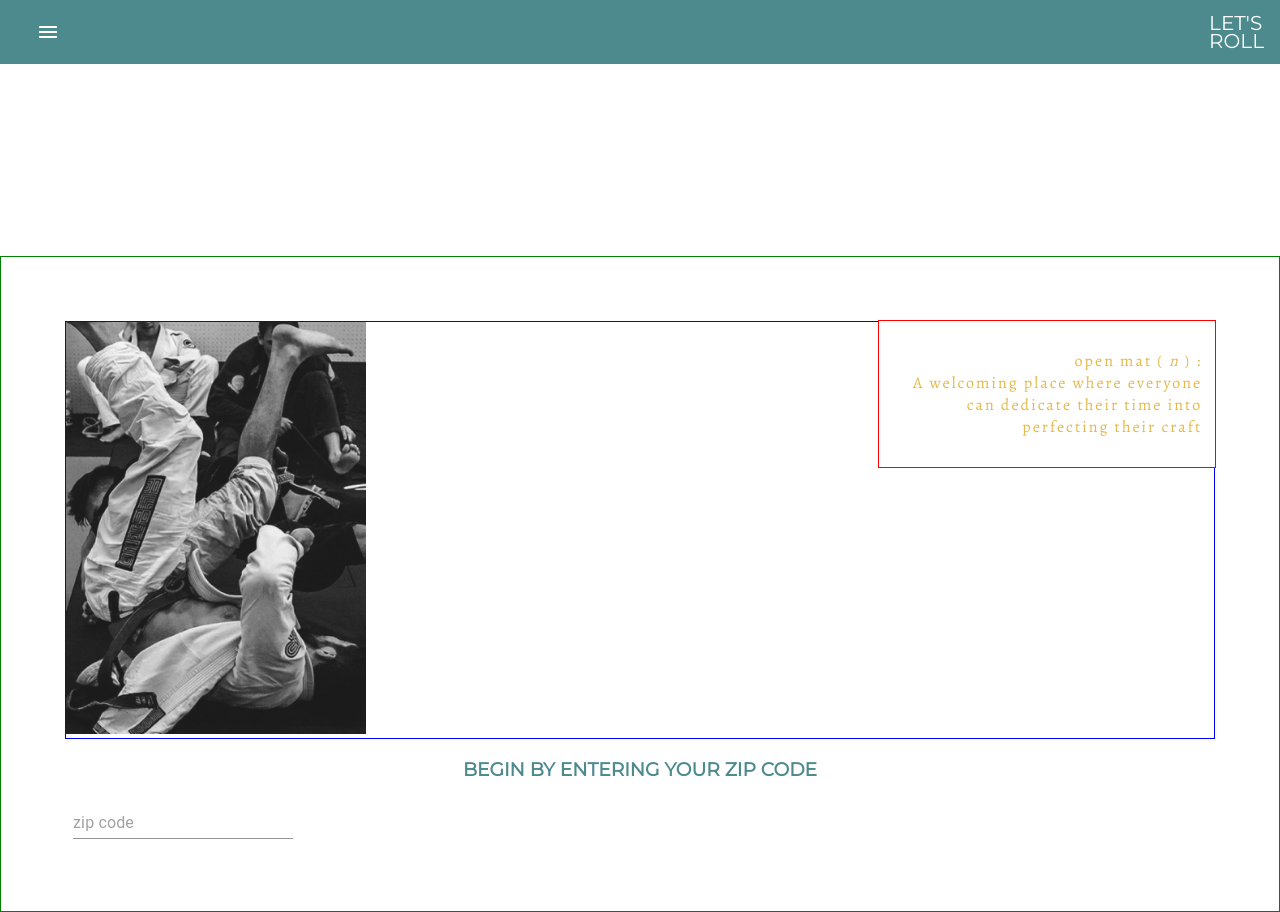
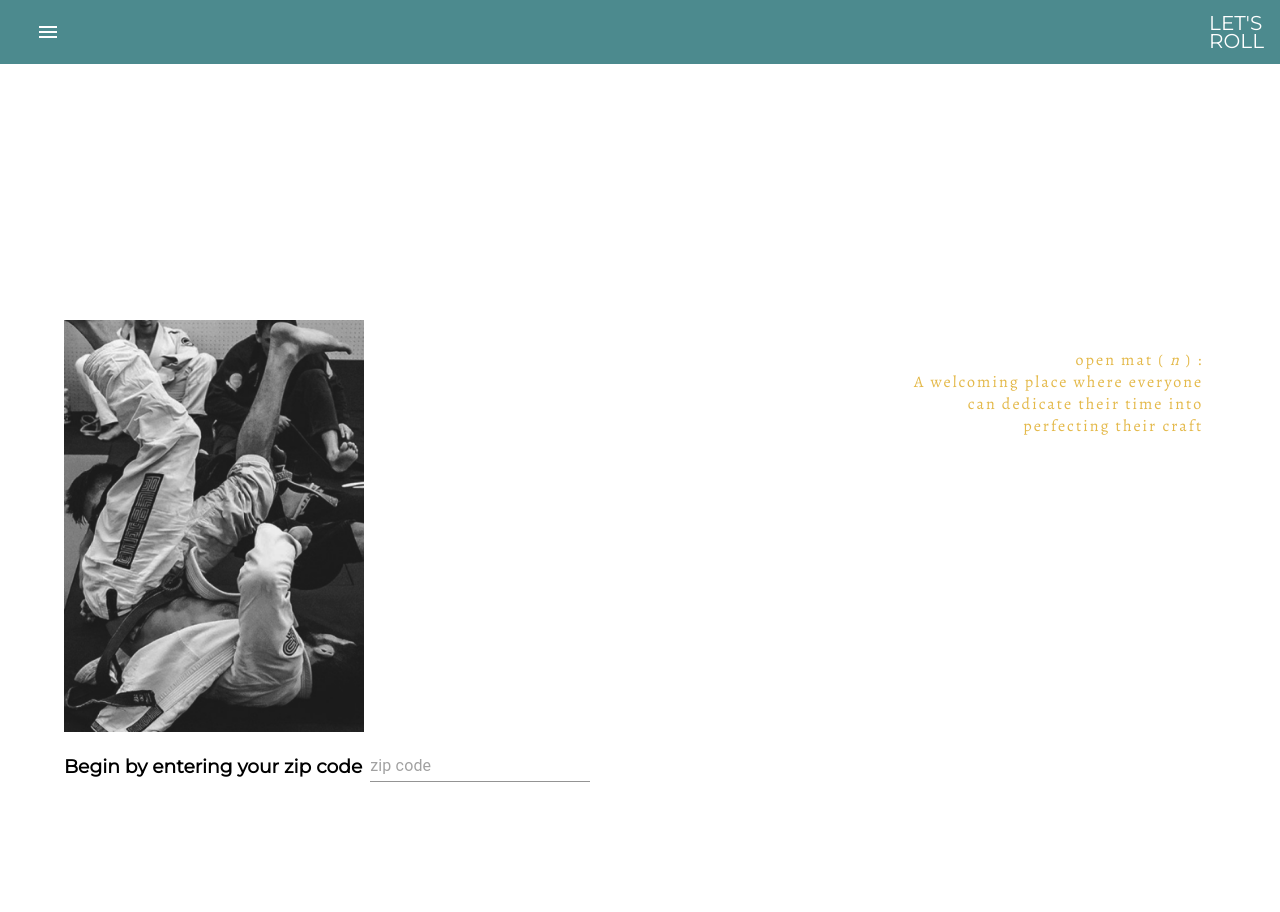
Before and after one commit to ajancheta/lets-roll, a React (Create React App) app: page / in a window 1280 px wide. After the commit the page ends 860 px from the top, so only its background shows below. Built offline with nearby package versions, Linux system fonts and the light colour scheme.

Commit message:
clean code and remove borders

```diff
--- a/src/css/Splash.css
+++ b/src/css/Splash.css
@@ -1,11 +1,9 @@
 .splash-container {
-  border: 1px solid green;
   padding: 5%;
   margin-top: 20%;
 }
 
 .intro-container {
-  border: 1px solid blue;
   align-items: center;
 }
 
@@ -20,7 +18,6 @@
 }
 
 .text-container {
-  border: 1px solid red;
   background-color: #fff;
   width: 310px;
   height: auto;
@@ -37,9 +34,20 @@
   letter-spacing: 2px;
 }
 
-.form-container h3 {
+.form-title {
   color: #4C8A8E;
   font-weight: bold;
   text-align: center;
+  display: flex;
   text-transform: uppercase;
 }
+
+.form-container {
+  align-items: center;
+  display: flex;
+}
+.button {
+  margin: theme-spacing(1);
+  background-color: #4C8A8E !important;
+
+}
```
